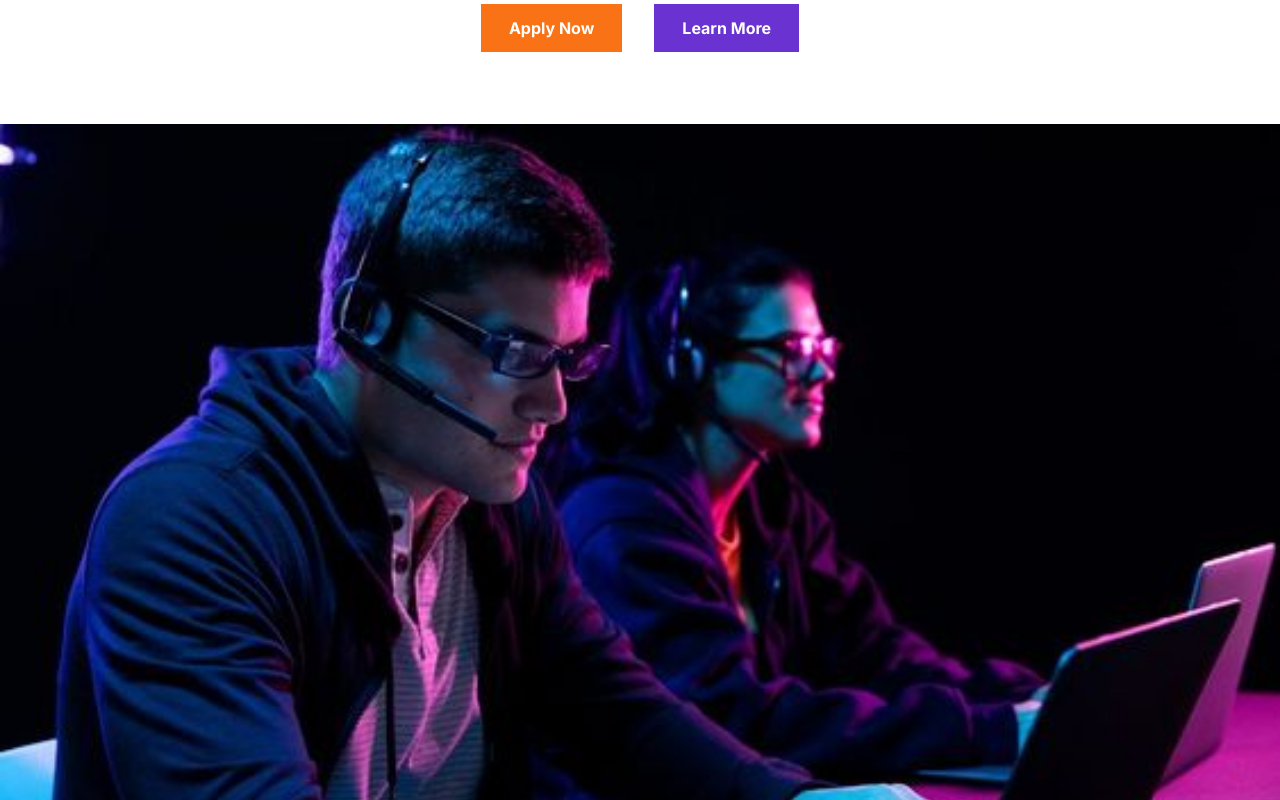
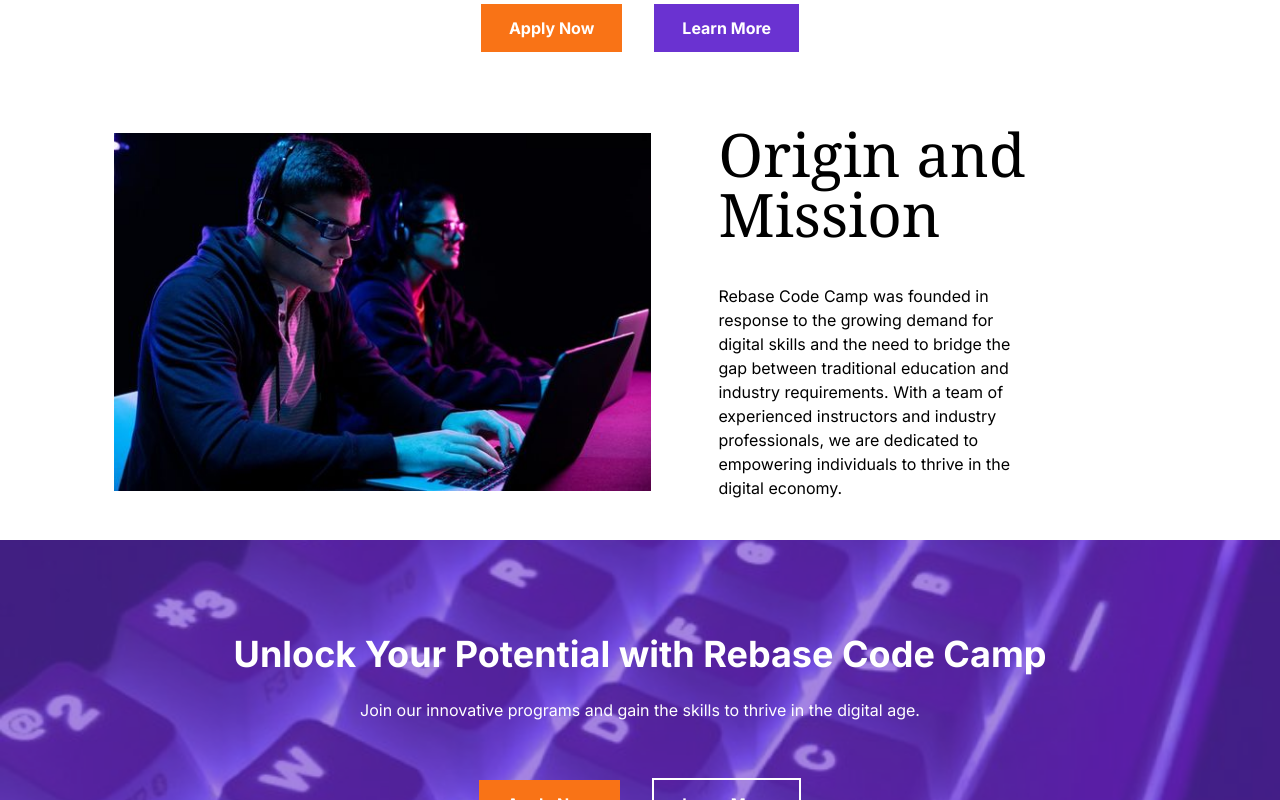
Before and after one commit to nsamedaisy/rebase_cc_frontend, a Next.js app: page /landing in a window 1280 px wide. Shown: the part 800-1600 px from the top of the page. Built offline with nearby package versions, Linux system fonts and the light colour scheme.

Commit message:
origin section

```diff
--- a/app/_components/origin.tsx
+++ b/app/_components/origin.tsx
@@ -4,14 +4,18 @@
 
 const OriginSec: React.FC = () => {
     return (
-        <div className="flex flex-col items-center">
-            <div className="w-full h-4/5">
+        <div className="flex justify-around lg:mx-20 items-center mb-10">
+            <div className=" w-[48%] h-1/2">
                 <Image
                     src={hero}
                     alt="sectionimage"
                     className="w-full h-full object-cover"
                 />
             </div>
+            <div className="w-[40%]">
+                <h1 className="text-6xl font-serif mb-10">Origin and Mission</h1>
+                <p className="w-[70%]">Rebase Code Camp was founded in response to the growing demand for digital skills and the need to bridge the gap between traditional education and industry requirements. With a team of experienced instructors and industry professionals, we are dedicated to empowering individuals to thrive in the digital economy.</p>
+            </div>
 
         </div>
     )
--- a/app/landing/page.tsx
+++ b/app/landing/page.tsx
@@ -14,4 +14,4 @@
             <Footer />
         </div>
     )
-}
+};
```
